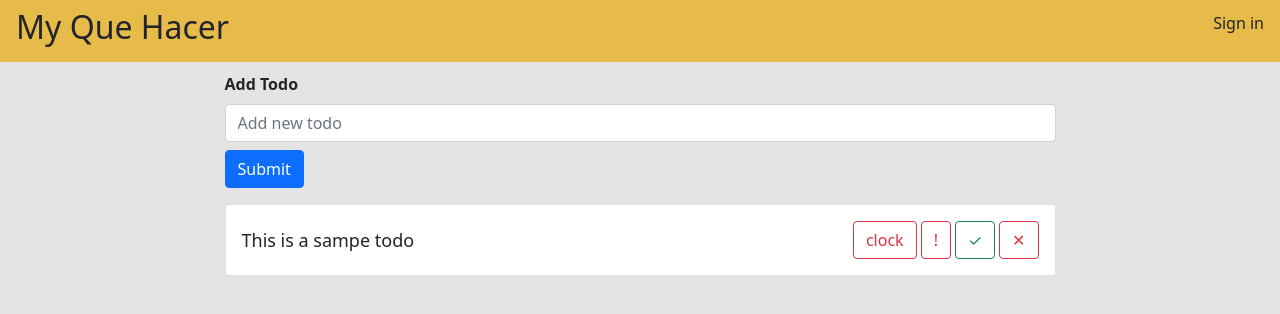
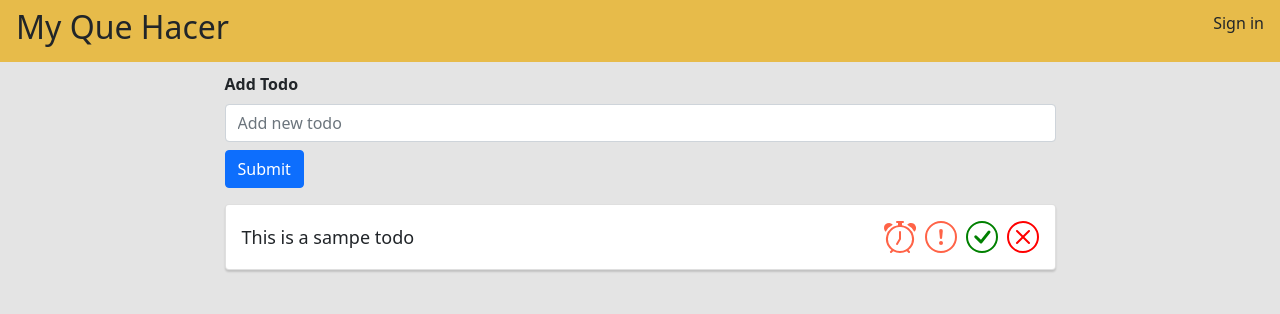
Before and after one commit to reneey30/my-que-hacer-frontend, a React (Create React App) app: page / in a window 1280 px wide. Shown: the top 314 px of the page. Built offline with nearby package versions, Linux system fonts and the light colour scheme.

Commit message:
style app.css

```diff
--- a/package.json
+++ b/package.json
@@ -7,8 +7,10 @@
     "@testing-library/react": "^13.3.0",
     "@testing-library/user-event": "^13.5.0",
     "bootstrap": "^5.1.3",
+    "bootstrap-icons": "^1.8.3",
     "react": "^18.2.0",
     "react-bootstrap": "^2.4.0",
+    "react-bootstrap-icons": "^1.8.4",
     "react-dom": "^18.2.0",
     "react-scripts": "5.0.1",
     "web-vitals": "^2.1.4"
--- a/src/App.css
+++ b/src/App.css
@@ -18,3 +18,10 @@ nav {
 .container {
   margin: 10px;
 }
+
+.card{
+  box-sizing: border-box;
+  border: 1px solid #414141;
+  box-shadow: 0px 2px 2px rgba(0,0,0,0.15);
+  margin-bottom: 8px;
+}
--- a/src/App.js
+++ b/src/App.js
@@ -10,6 +10,8 @@ function App() {
     {
       text: "This is a sampe todo",
       isDone: false,
+      isUrgent: false,
+      isImportant: false,
     },
   ]);
 
--- a/src/components/AddTodo.js
+++ b/src/components/AddTodo.js
@@ -26,7 +26,7 @@ function AddTodo({ todos, setTodos }) {
     return (
       <Form className="col-9" onSubmit={handleSubmit}>
       <Form.Group>
-        <Form.Label><b>Add Todo</b></Form.Label>
+        <Form.Label><b>Add Todo </b></Form.Label>
         <Form.Control type="text" className="input mb-2" value={value} onChange={e => setValue(e.target.value)} placeholder="Add new todo" />
       </Form.Group>
       <Button variant="primary mb-3" type="submit">
--- a/src/components/TodoList.js
+++ b/src/components/TodoList.js
@@ -1,6 +1,7 @@
 
-import { Button, Card } from 'react-bootstrap';
+import { Card } from 'react-bootstrap';
 import 'bootstrap/dist/css/bootstrap.min.css';
+import { Alarm, ExclamationCircle, CheckCircle, XCircle } from 'react-bootstrap-icons';
 
 function Todo({ todo, index, markTodo, removeTodo }) {
     return (
@@ -10,10 +11,10 @@ function Todo({ todo, index, markTodo, removeTodo }) {
       >
         <span style={{ textDecoration: todo.isDone ? "line-through" : "" }}>{todo.text}</span>
         <div>
-          <Button variant="outline-danger" className="ms-1" onClick={() => markTodo(index)}>clock</Button>
-          <Button variant="outline-danger" className="ms-1" onClick={() => markTodo(index)}>!</Button>
-          <Button variant="outline-success" className="ms-1" onClick={() => markTodo(index)}>✓</Button>
-          <Button variant="outline-danger" className="ms-1" onClick={() => removeTodo(index)}>✕</Button>
+          <span className="ms-1" onClick={() => markTodo(index)}><Alarm color="tomato" size={32}/></span>
+          <span className="ms-1" onClick={() => markTodo(index)}> <ExclamationCircle color="tomato" size={32}/> </span>
+          <span className="ms-1" onClick={() => markTodo(index)}> <CheckCircle color="green" size={32}/> </span>
+          <span className="ms-1" onClick={() => removeTodo(index)}> <XCircle color="red" size={32}/> </span>
         </div>
       </div>
     );
```
Also changed, not shown: 1 other file (tests, documents, lock files or other folders).
